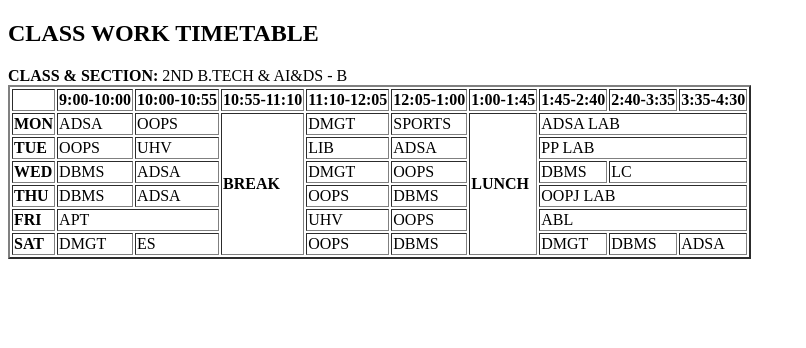
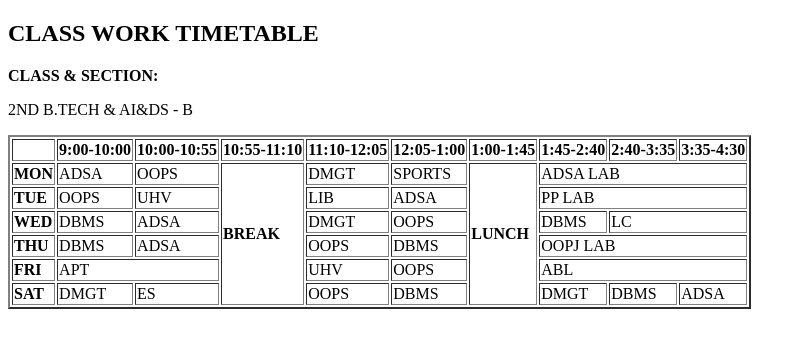
Before and after one commit to asfii007/HTML_mini_project, a plain HTML site: page index.html in a window 1280 px wide. Shown: the whole page, without its empty margins (0-806 px from the left). Drawn offline with Linux system fonts and the light colour scheme.

Commit message:
Update and rename Time_table.html to index.html

```diff
--- a/Time_table.html
+++ b/index.html
@@ -7,8 +7,8 @@
     </head>
     <body>
         <H2>CLASS WORK TIMETABLE</H2>
-        <par><b>CLASS & SECTION:</b></par>
-        <par>2ND B.TECH & AI&DS - B</Par>
+        <p><b>CLASS & SECTION:</b></p>
+        <p>2ND B.TECH & AI&DS - B</P>
         <table border="2.8">
             <tr>
                 <TH> </TH>
```
